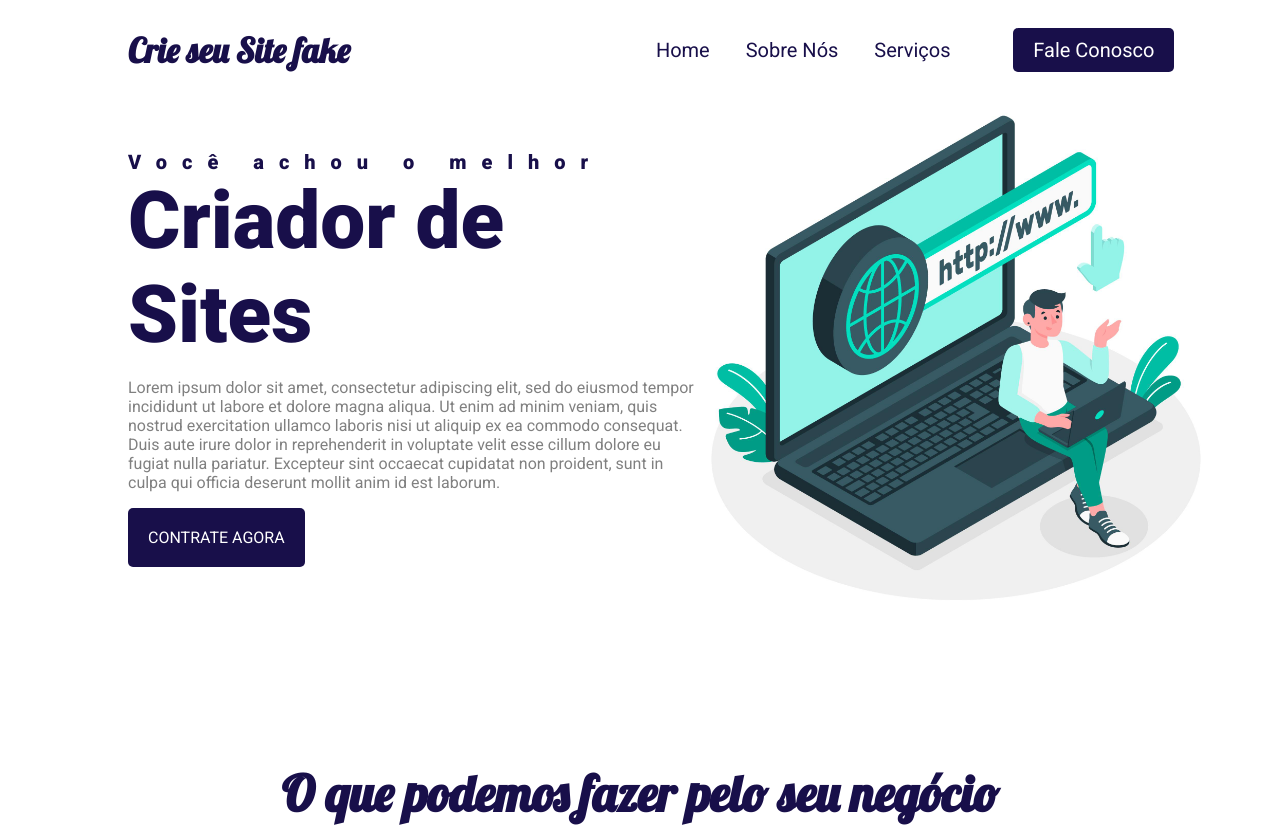
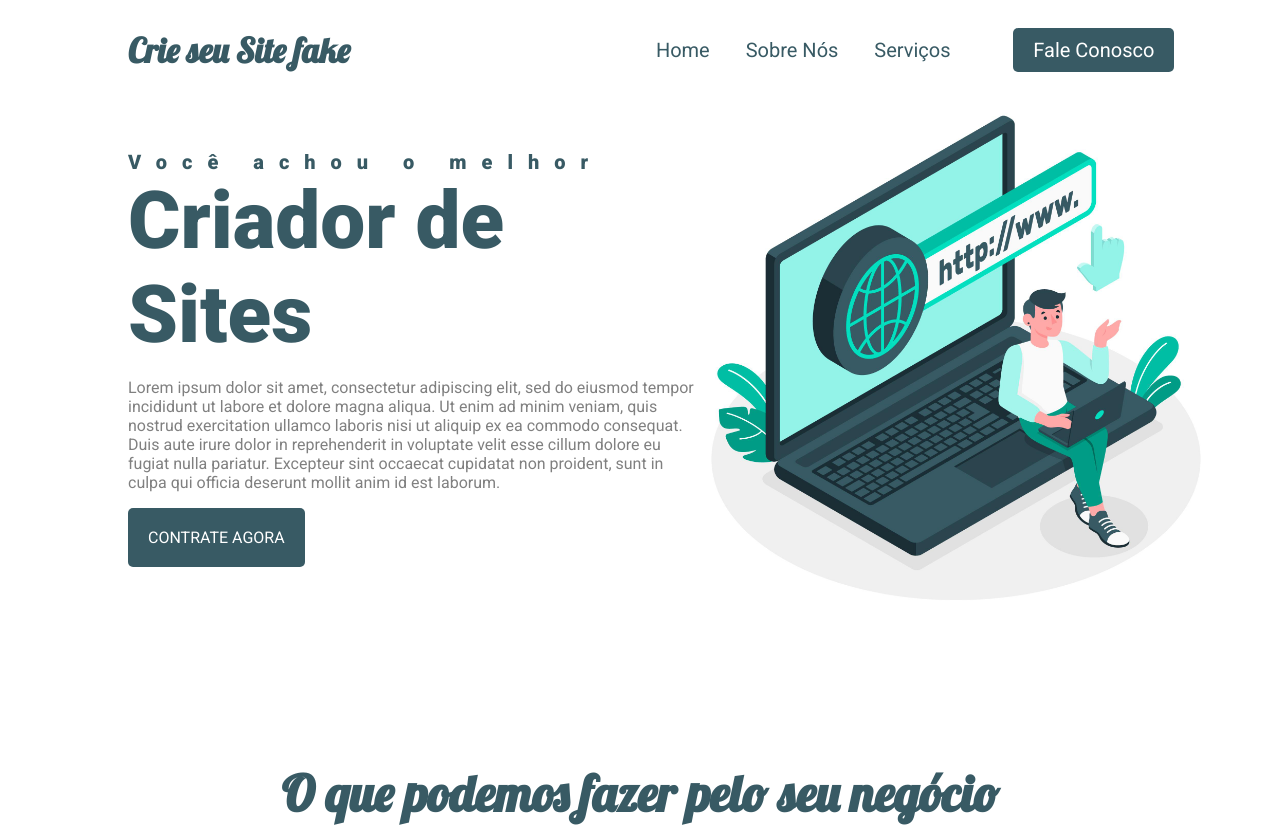
Before and after one commit to carmoemanoel/Projetos-sites, a plain HTML site: page agencia/index.html in a window 1280 px wide. Shown: the top 828 px of the page. Drawn offline with Linux system fonts and the light colour scheme.

Commit message:
Estilizando cores CSS

```diff
--- a/agencia/CSS/estilo.css
+++ b/agencia/CSS/estilo.css
@@ -26,7 +26,7 @@ body{
 
 .logo h1{
     font-family: 'Lobster', cursive;
-    color: #180F4A;
+    color: #385a64;
     font-size: 34px;
 }
 
@@ -38,7 +38,7 @@ body{
 }
 
 .menu a{
-    color: #180F4A;
+    color: #385a64;
     text-decoration: none;
     font-size: 20px;
     padding: 20px 16px;
@@ -46,11 +46,11 @@ body{
 
 .menu a:hover{
     color: #00e2c2;
-    border-top: 4px solid #180F4A;
+    border-top: 4px solid #385a64;
 }
 
 #botao{
-    background: #180F4A;
+    background: #385a64;
     padding: 10px 20px;
     color: white;
     border-radius: 5px;
@@ -80,7 +80,7 @@ body{
 .headline h2{
     font-weight: 900;
     font-size: 20px;
-    color: #180F4A;
+    color: #385a64;
     padding: 0;
     margin: 0;
 }
@@ -104,7 +104,7 @@ body{
 
 .contact-btn{
     display: inline-block;
-    background: #180F4A;
+    background: #385a64;
     padding: 20px;
     color: white;
     text-transform: uppercase;
@@ -132,7 +132,7 @@ section h2{
     margin: 0;
     font-family: 'Lobster', cursive;
     font-weight: bold;
-    color: #180F4A;
+    color: #385a64;
 }
 
 .servico{
```
